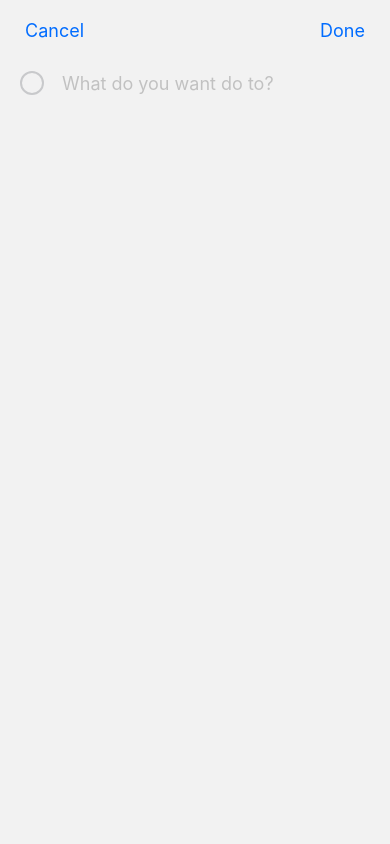
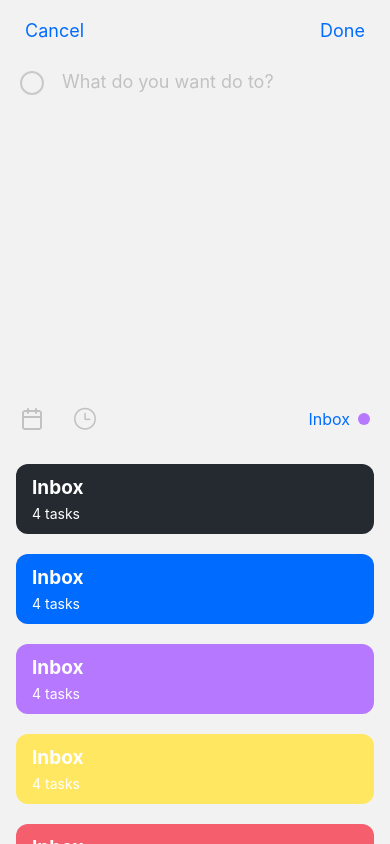
Before and after one commit to KPMGE/Tasker, a React Native app in the folder mobile/: screen /AddTask in a window 390 px wide. Built offline with nearby package versions, Linux system fonts and the light colour scheme.

Commit message:
Implementing add tasks screens and fixing some bugs

```diff
--- a/mobile/package.json
+++ b/mobile/package.json
@@ -8,6 +8,7 @@
     "eject": "expo eject"
   },
   "dependencies": {
+    "@react-native-community/datetimepicker": "^3.5.2",
     "@react-navigation/native": "^6.0.6",
     "@react-navigation/native-stack": "^6.2.5",
     "expo": "~43.0.2",
--- a/mobile/src/components/AddTimeInformation/index.tsx
+++ b/mobile/src/components/AddTimeInformation/index.tsx
@@ -1,9 +1,67 @@
-import React from 'react';
-import { View, Text } from 'react-native'
-import styles from './styles';
+import React, { useState } from "react";
+import { View, Text, TouchableOpacity, Platform } from "react-native";
+import { ListTasks } from "../ListTasks";
+import { AntDesign } from "@expo/vector-icons";
+import { Feather } from "@expo/vector-icons";
+import DateTimePicker from "@react-native-community/datetimepicker";
+
+import { theme } from "../../global/theme";
+import styles from "./styles";
+
+/*
+
+        <View style={styles.datePickerContainer}>
+          {show && (
+            <DateTimePicker
+              value={date}
+              mode="datetime"
+              display="default"
+              onChange={onChange as any}
+            />
+          )}
+        </View>
+
+*/
 
 export const AddTimeInformation = () => {
+  const [date, setDate] = useState(new Date(1598051730000));
+  const [mode, setMode] = useState("date");
+  const [show, setShow] = useState(true);
+
+  const toggleDatePicker = () => {
+    setShow(!show);
+  };
+
+  const onChange = (event, selectedDate: Date) => {
+    const currentDate = selectedDate || date;
+    setShow(Platform.OS === "ios");
+    setDate(currentDate);
+  };
+
   return (
+    <View style={styles.container}>
+      <View style={styles.buttonsContainer}>
+        <TouchableOpacity style={styles.calendarContainer}>
+          <Feather name="calendar" size={24} color={theme.app.lightGray} />
+        </TouchableOpacity>
 
+        <TouchableOpacity>
+          <AntDesign
+            name="clockcircleo"
+            size={22}
+            color={theme.app.lightGray}
+          />
+        </TouchableOpacity>
+
+        <TouchableOpacity style={styles.listContainer}>
+          <Text style={styles.listText}>Inbox</Text>
+          <View style={styles.listCircle} />
+        </TouchableOpacity>
+      </View>
+
+      <View style={styles.mainContent}>
+        <ListTasks showCheckCircleItem={true} showTaskDetailsItem={false} />
+      </View>
+    </View>
   );
-}
+};
--- a/mobile/src/components/AddTimeInformation/styles.ts
+++ b/mobile/src/components/AddTimeInformation/styles.ts
@@ -1,9 +1,43 @@
-import { StyleSheet } from 'react-native'
+import { StyleSheet } from "react-native";
+import { theme } from "../../global/theme";
 
 export default StyleSheet.create({
   container: {
     flex: 1,
-    justifyContent: 'center',
-    alignItems: 'center',
-  }
-})
+    justifyContent: "flex-start",
+    alignItems: "center",
+  },
+  buttonsContainer: {
+    height: 50,
+    width: "100%",
+    flexDirection: "row",
+    alignItems: "center",
+    paddingHorizontal: 20,
+  },
+  calendarContainer: {
+    marginRight: 30,
+  },
+  listContainer: {
+    flex: 1,
+    flexDirection: "row",
+    justifyContent: "flex-end",
+    alignItems: "center",
+  },
+  listText: {
+    fontSize: 16,
+    color: theme.listColors.blue,
+    marginRight: 8,
+  },
+  listCircle: {
+    width: 12,
+    height: 12,
+    borderRadius: 6,
+    backgroundColor: theme.listColors.purple,
+  },
+  mainContent: {
+    paddingHorizontal: 16,
+    marginTop: 20,
+    flex: 1,
+    width: "100%",
+  },
+});
--- a/mobile/src/components/ListItem/index.tsx
+++ b/mobile/src/components/ListItem/index.tsx
@@ -1,18 +1,25 @@
 import React, { useState } from "react";
 import { View, Text, TouchableOpacity } from "react-native";
 import { ListDetails } from "../ListDetails";
+import { AntDesign } from "@expo/vector-icons";
 
 import styles from "./styles";
 
 type ListItemProps = {
   color: string;
+  showDetails?: boolean;
+  showCheckCircle?: boolean;
 };
 
-export const ListItem = ({ color }: ListItemProps) => {
-  const [showDetails, setShowDetails] = useState(false);
+export const ListItem = ({
+  color,
+  showDetails = true,
+  showCheckCircle = false,
+}: ListItemProps) => {
+  const [show, setShow] = useState(false);
 
   const toggleShowDetails = () => {
-    setShowDetails(!showDetails);
+    setShow(!show);
   };
 
   return (
@@ -20,12 +27,18 @@ export const ListItem = ({ color }: ListItemProps) => {
       style={[styles.container, { backgroundColor: color }]}
       onPress={toggleShowDetails}
     >
-      {showDetails && <ListDetails color={color} />}
+      {showDetails && show && <ListDetails color={color} />}
 
       <View style={styles.texts}>
         <Text style={styles.title}>Inbox</Text>
         <Text style={styles.amountTasks}>4 tasks</Text>
       </View>
+
+      {showCheckCircle && show && (
+        <View style={styles.checkContainer}>
+          <AntDesign name="checkcircle" size={28} color="#fff" />
+        </View>
+      )}
     </TouchableOpacity>
   );
 };
--- a/mobile/src/components/ListItem/styles.ts
+++ b/mobile/src/components/ListItem/styles.ts
@@ -2,10 +2,11 @@ import { StyleSheet } from "react-native";
 
 export default StyleSheet.create({
   container: {
-    justifyContent: "center",
-    alignItems: "flex-start",
+    flexDirection: "row",
+    justifyContent: "flex-start",
+    alignItems: "center",
     height: 70,
-    width: 300,
+    width: "100%",
     borderRadius: 12,
   },
   texts: {
@@ -21,4 +22,12 @@ export default StyleSheet.create({
     color: "#fff",
     marginTop: 6,
   },
+  checkContainer: {
+    flex: 1,
+    flexDirection: "row",
+    height: "100%",
+    justifyContent: "flex-end",
+    alignItems: "center",
+    paddingRight: 20,
+  },
 });
--- a/mobile/src/components/ListTasks/index.tsx
+++ b/mobile/src/components/ListTasks/index.tsx
@@ -3,14 +3,28 @@ import { View, FlatList } from "react-native";
 import { ListItem } from "../ListItem";
 import { DUMMY_COLORS } from "../../../DummyData/dummy-colors";
 
-export const ListTasks = () => {
+type ListTaskProps = {
+  showTaskDetailsItem?: boolean;
+  showCheckCircleItem?: boolean;
+};
+
+export const ListTasks = ({
+  showCheckCircleItem,
+  showTaskDetailsItem,
+}: ListTaskProps) => {
   return (
     <FlatList
       data={DUMMY_COLORS}
       showsVerticalScrollIndicator={false}
       keyExtractor={(color) => color}
       ItemSeparatorComponent={() => <View style={{ marginBottom: 20 }} />}
-      renderItem={(color) => <ListItem color={color.item} />}
+      renderItem={(color) => (
+        <ListItem
+          color={color.item}
+          showDetails={showTaskDetailsItem}
+          showCheckCircle={showCheckCircleItem}
+        />
+      )}
     />
   );
 };
--- a/mobile/src/global/theme.ts
+++ b/mobile/src/global/theme.ts
@@ -2,6 +2,7 @@ export const theme = {
   app: {
     backgound: "#F2F2F2",
     grayText: "#252A31",
+    lightGray: "rgba(0, 0, 0, 0.2)",
   },
   listColors: {
     black: "#252A31",
--- a/mobile/src/pages/AddTask/index.tsx
+++ b/mobile/src/pages/AddTask/index.tsx
@@ -2,6 +2,7 @@ import React from "react";
 import { View, Text, TouchableOpacity, TextInput } from "react-native";
 import { useNavigation } from "@react-navigation/native";
 import { theme } from "../../global/theme";
+import { AddTimeInformation } from "../../components/AddTimeInformation";
 import styles from "./styles";
 
 export const AddTask = () => {
@@ -29,6 +30,10 @@ export const AddTask = () => {
             style={styles.textInput}
           />
         </View>
+
+        <View style={styles.timeInformationContainer}>
+          <AddTimeInformation />
+        </View>
       </View>
     </View>
   );
--- a/mobile/src/pages/AddTask/styles.ts
+++ b/mobile/src/pages/AddTask/styles.ts
@@ -38,10 +38,15 @@ export default StyleSheet.create({
   inputContainer: {
     flexDirection: "row",
     justifyContent: "flex-start",
-    alignItems: "center",
+    alignItems: "flex-start",
     paddingLeft: 20,
+    flex: 1,
   },
   textInput: {
     fontSize: 18,
   },
+  timeInformationContainer: {
+    height: 450,
+    justifyContent: "flex-end",
+  },
 });
--- a/mobile/src/pages/Home/styles.ts
+++ b/mobile/src/pages/Home/styles.ts
@@ -31,6 +31,8 @@ export default StyleSheet.create({
   },
   listTasksContainer: {
     flex: 1,
+    paddingLeft: 60,
+    width: "100%",
     alignSelf: "flex-end",
     marginRight: 16,
   },
```
Also changed, not shown: 1 other file (tests, documents, lock files or other folders).
